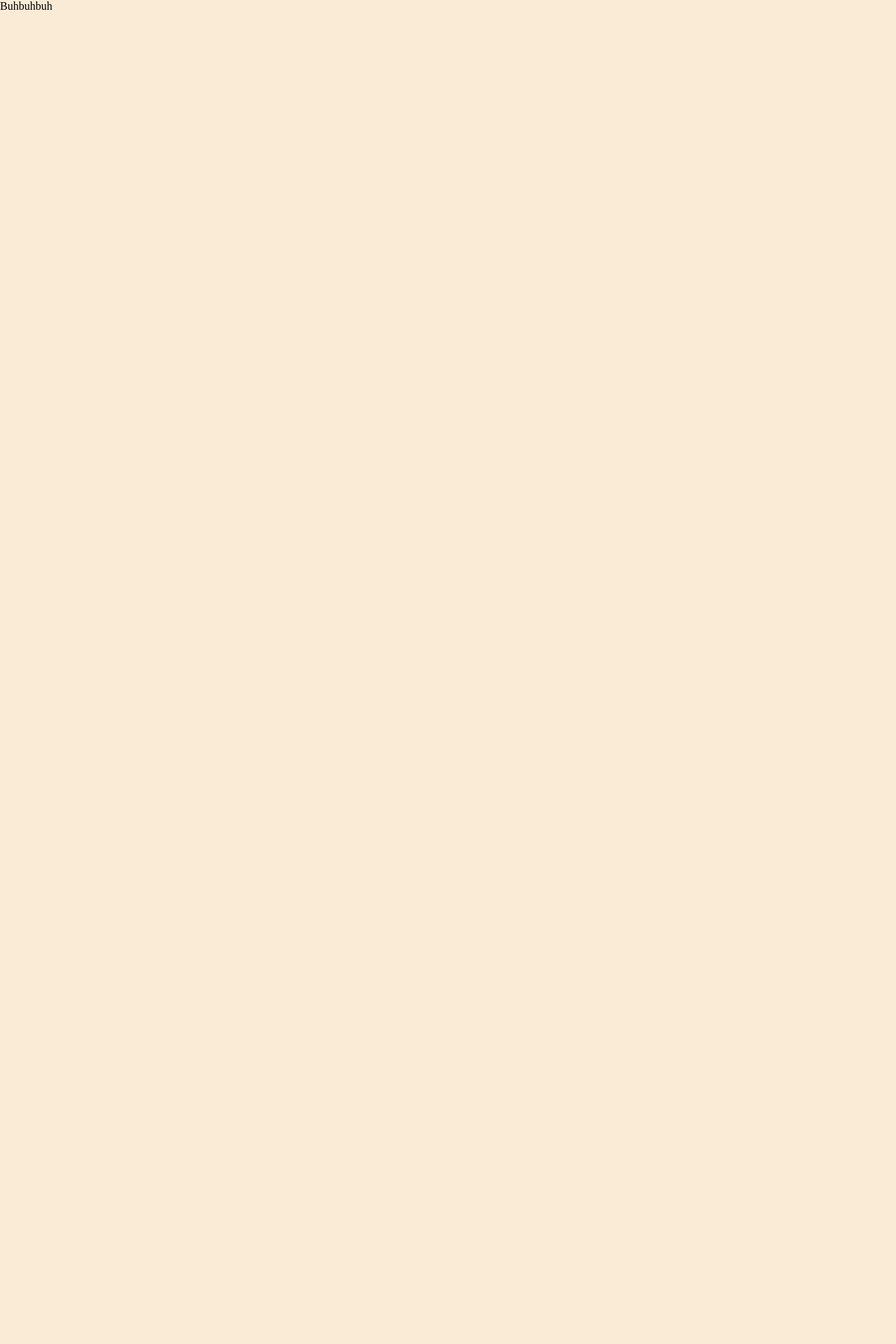
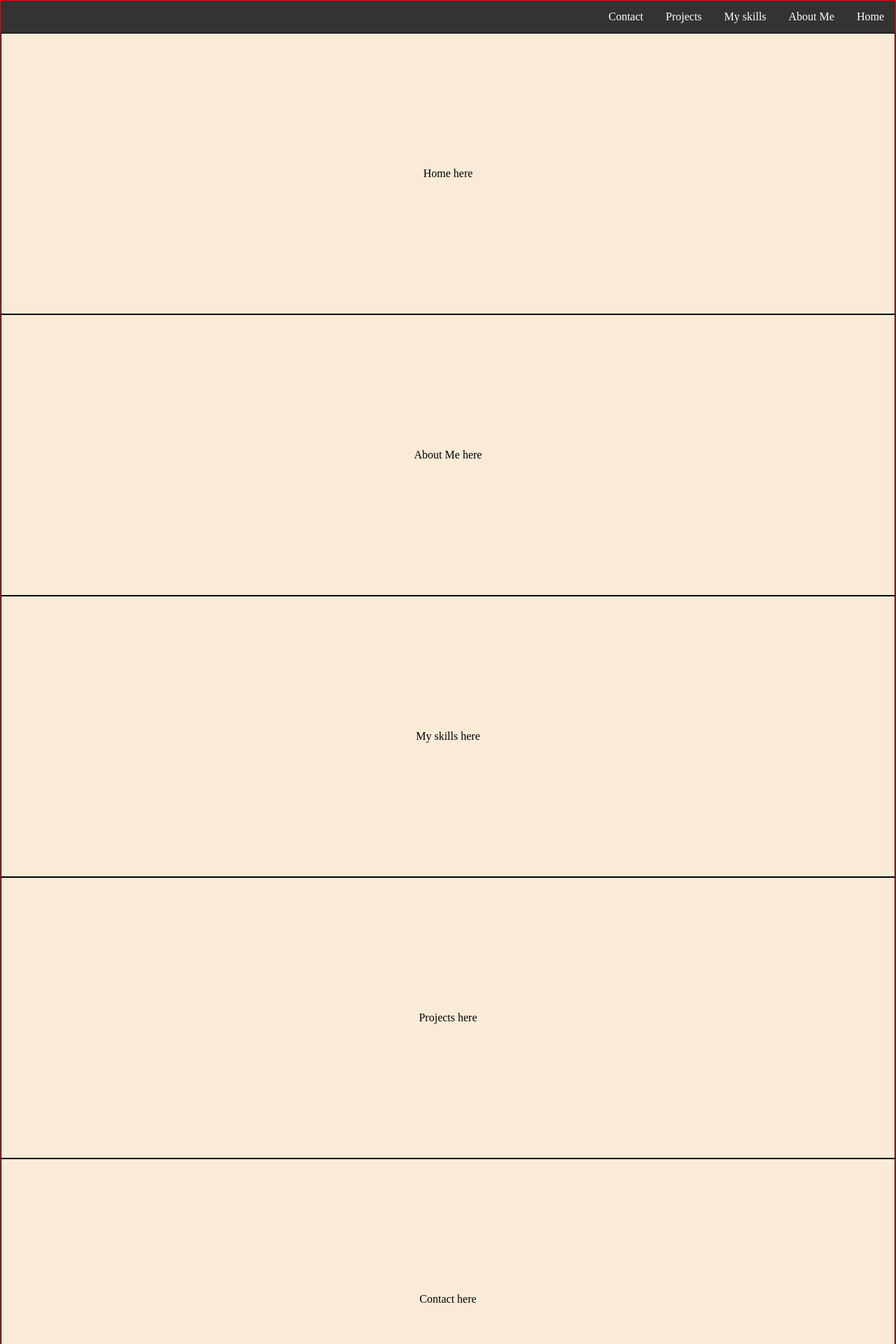
Before and after one commit to dgreaves18/dgreaves18.github.io, a React app: page / in a window 1280 px wide. Shown: the top 1920 px of the page at 70% size. Before the commit the page ends 800 px from the top, so only its background shows below. Built offline with nearby package versions, Linux system fonts and the light colour scheme.

Commit message:
added nav bar

```diff
--- a/client/src/components/App.jsx
+++ b/client/src/components/App.jsx
@@ -2,8 +2,29 @@
 
 function App() {
   return (
-    <div>
-      Buhbuhbuh
+    <div id="App">
+      <ul id="navbar">
+        <li><a href="#home">Home</a></li>
+        <li><a href="#about">About Me</a></li>
+        <li><a href="#skills">My skills</a></li>
+        <li><a href="#projects">Projects</a></li>
+        <li><a href="#contact">Contact</a></li>
+      </ul>
+      <div id="home">
+        Home here
+      </div>
+      <div id="about">
+        About Me here
+      </div>
+      <div id="skills">
+        My skills here
+      </div>
+      <div id="projects">
+        Projects here
+      </div>
+      <div id="contact">
+        Contact here
+      </div>
     </div>
   );
 }
```
